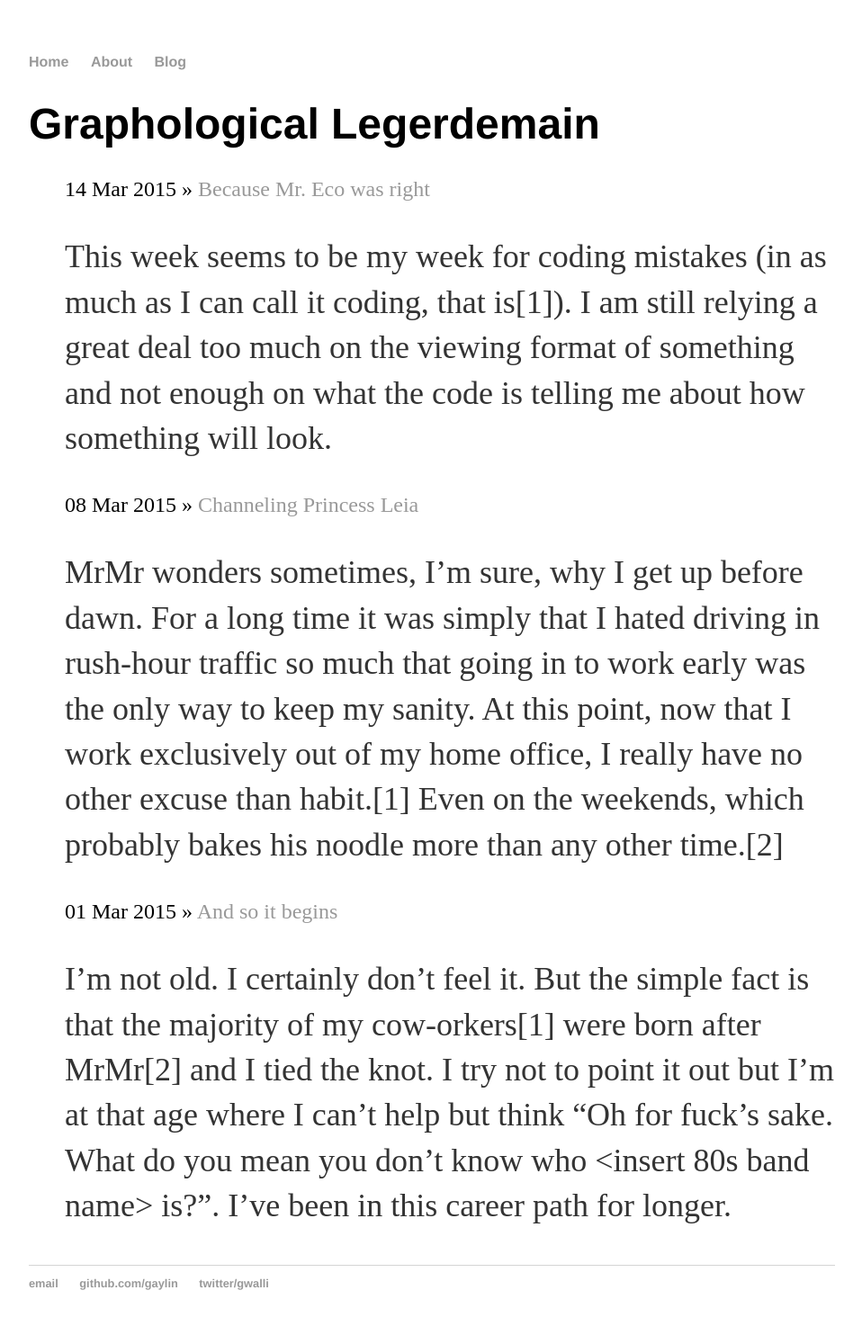
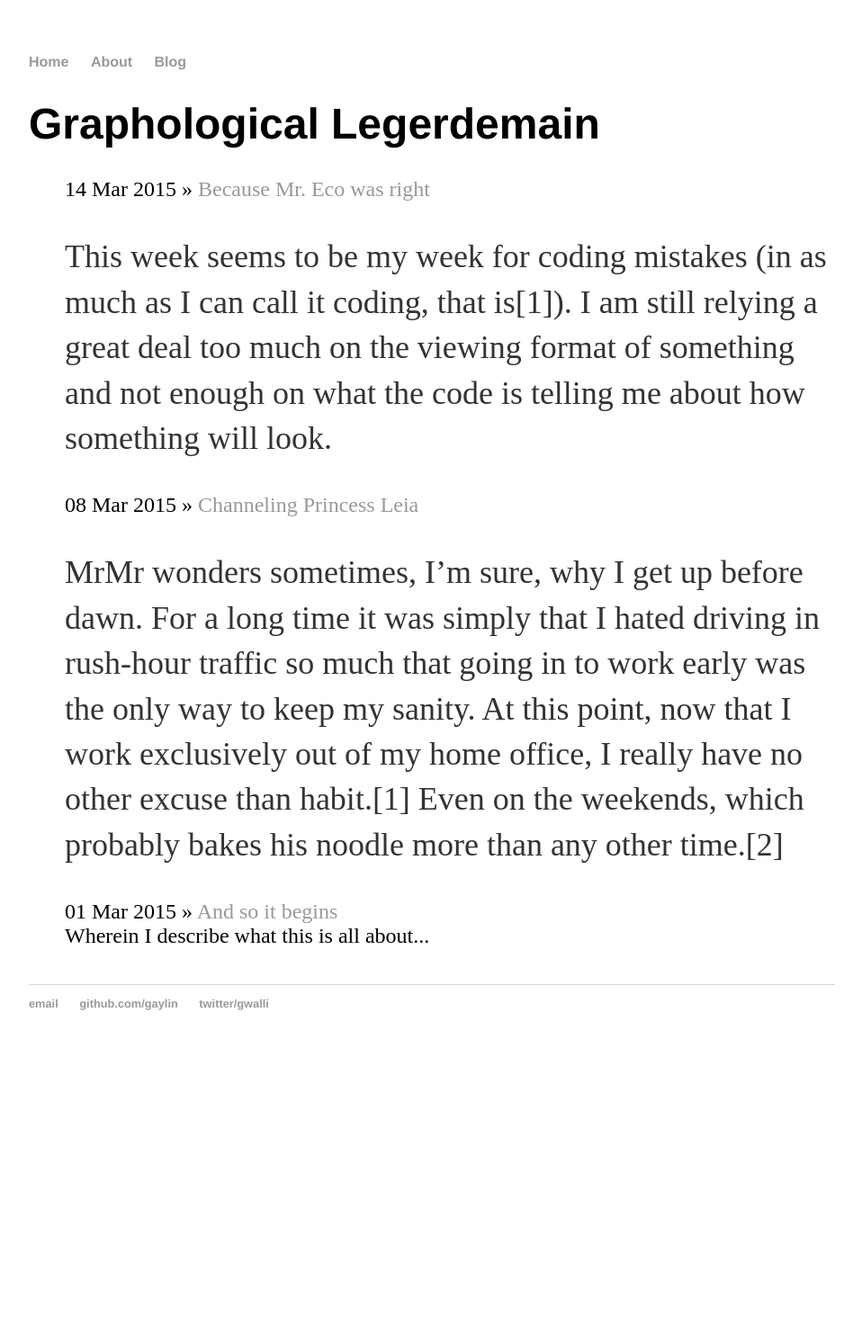
Before and after one commit to gaylin/gaylin.github.io, a Jekyll site: the page built from blog/index.html, in a window 1280 px wide. Shown: the whole page at 90% size, without its empty margins (160-1118 px from the left). Built offline with Jekyll 4.4.1, drawn with Linux system fonts in a browser that asks for light colours; Markdown is read by kramdown in place of the engine named in the settings; after the commit the page ends 1183 px from its top, so only the background shows below that.

Commit message:
excerpts, take three
I'm clearly not understanding something about excerpts if it's taking me this much effort, dammit. Let's see if this works instead.

```diff
--- a/_posts/2015-03-01-and-so-it-begins.md
+++ b/_posts/2015-03-01-and-so-it-begins.md
@@ -2,6 +2,7 @@
 layout: post
 title: "And so it begins"
 date: 2015-03-01
+excerpt: Wherein I describe what this is all about...
 ---
 
 I'm not old. I certainly don't feel it. But the simple fact is that the majority of my cow-orkers[1] were born after MrMr[2] and I tied the knot. I try not to point it out but I'm at that age where I can't help but think "Oh for fuck's sake. What do you mean you don't know who \<insert 80s band name\> is?". I've been in this career path for longer.
```
